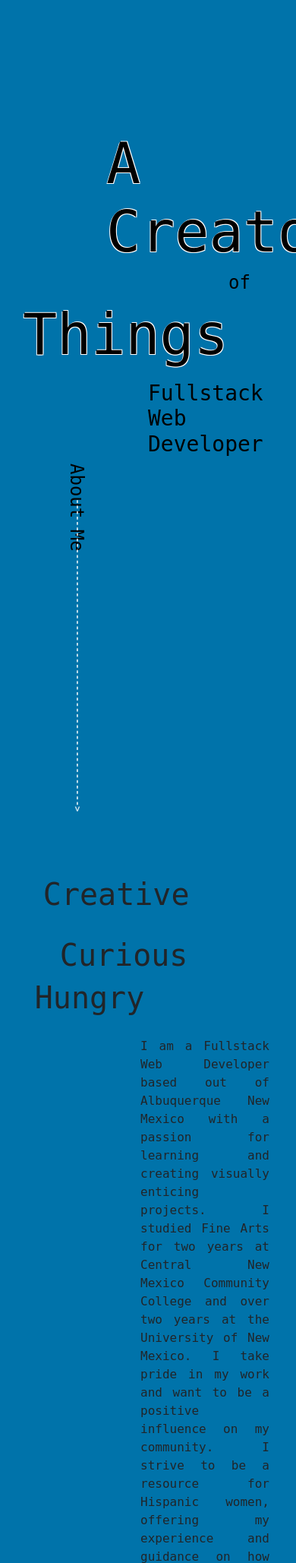
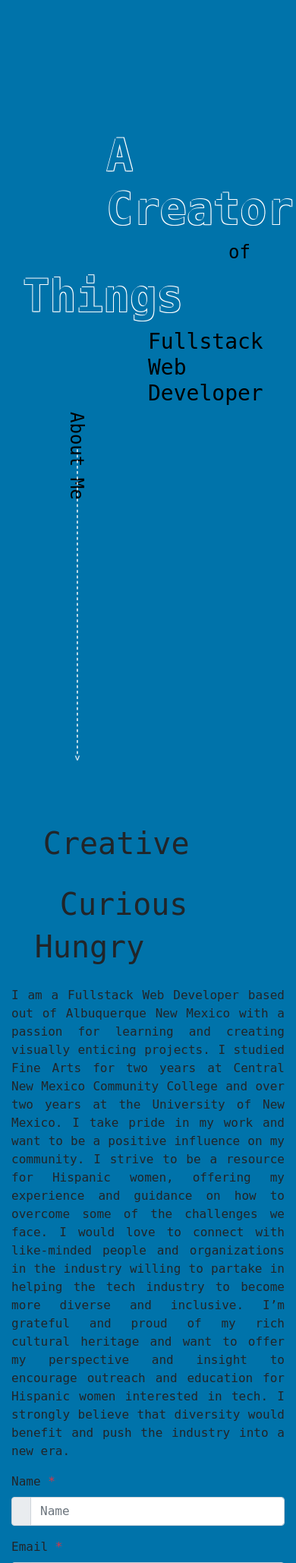
Before and after one commit to Leeyo84/personal-web-page, a PHP site: page / in a window 390 px wide. Shown: the top 2057 px of the page at 76% size. Run offline with PHP 8.4, Linux system fonts and the light colour scheme; some libraries are stand-ins or nearby versions.

Commit message:
fixed text to be responsive in welcom section

```diff
--- a/public_html/index.html
+++ b/public_html/index.html
@@ -107,8 +107,11 @@
 			</section>
 
 		<!--About Me Section-->
-				<section class=" container-fluid about-me" >
-					<div >
+				<section>
+
+					<div class="container-fluid about-me" >
+
+						<div>
 
 							<div class="row">
 								<h3 class="col"></h3>
@@ -138,24 +141,20 @@
 								<h3 class="col"></h3>
 								<h3 class="col"></h3>
 							</div>
+						</div>
 
-						<div class="row col-8 float-right">
-							<div class="card">
-								<div class="card-body about-me-para">
-									<p class="card-text align-right">I am a Fullstack Web Developer based out of Albuquerque New Mexico with a passion for learning and creating visually enticing projects.
+						<div class="about-me-para float-right">
+							<p class="align-right">I am a Fullstack Web Developer based out of Albuquerque New Mexico with a passion for learning and creating visually enticing projects.
 										I studied Fine Arts for two years at Central New Mexico Community College and over two years at the University of New Mexico.
-
 										I take pride in my work and want to be a positive influence on my community. I strive to be a resource for Hispanic women,
 										offering my experience and guidance on how to overcome some of the challenges we face. I would love to connect with
 										like-minded people and organizations in the industry willing to partake in helping the tech industry to become more diverse and inclusive.
-
 										I’m grateful and proud of my rich cultural heritage and want to offer my perspective and insight to encourage outreach and education
 										for Hispanic women interested in tech. I strongly believe that diversity would benefit and push the industry into a new era.</p>
 						</div>
-							</div>
+
 					</div>
 
-					</div>
 			</section>
 
 	<!--My Stuff Section-->
--- a/public_html/styles/style.css
+++ b/public_html/styles/style.css
@@ -24,16 +24,16 @@ body {
 
 /*color changing on scroll*/
 
-.slide {
+/*.slide {*/
 
-	.inside {
-		display: table;
-		height: 100%;
-		width: 100%;
-		padding: 0 3em;
-	}
+/*	.inside {*/
+/*		display: table;*/
+/*		height: 100%;*/
+/*		width: 100%;*/
+/*		padding: 0 3em;*/
+/*	}*/
 
-}
+/*}*/
 
 
 /*.slide{*/
@@ -62,13 +62,13 @@ body {
 }
 
 .creator-txt {
-	color: black;
+	color: #0073AA;
 	text-shadow: -1px 1px 0 white,
 	1px 1px 0 white,
 	1px -1px 0 white;
 	/*-1px -1px 0 white;*/
-	/*font-weight: bolder;*/
-	font-size: 75px;
+	font-weight: bolder;
+	font-size: 15vmin;
 }
 
 .nav-name {
@@ -135,3 +135,11 @@ a:hover {
 	border: none;
 	background: transparent;
 }
+
+@media only screen and (max-width: 320px) {
+
+	body {
+		font-size: 2em;
+	}
+
+}
```
Also changed, not shown: docker-compose.yml (+6 -11 lines), 3 other files. Lines whose indentation alone changed are shown as unchanged.
